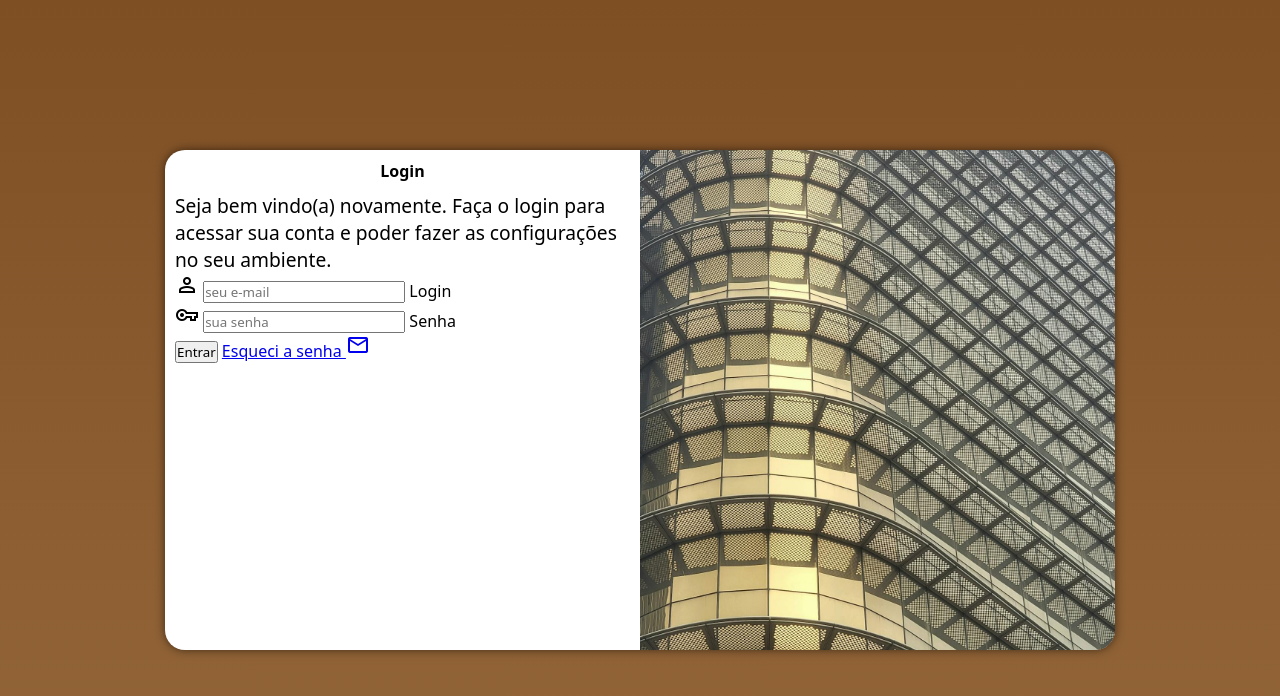
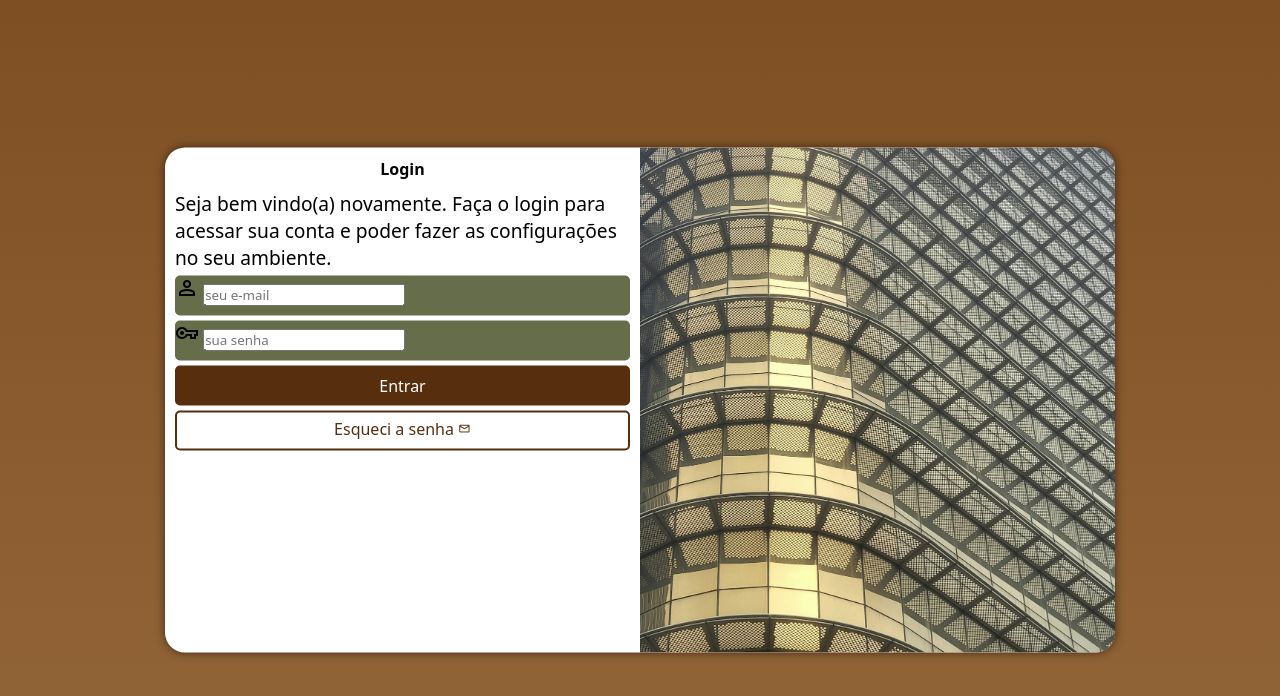
Before and after one commit to mariaclaraanacleto/projeto-login, a plain HTML site: page index.html in a window 1280 px wide. Drawn offline with nearby package versions, Linux system fonts and the light colour scheme.

Commit message:
apliquei estilo ao formulario

```diff
--- a/estilos/style.css
+++ b/estilos/style.css
@@ -30,7 +30,7 @@
 
     background-color: white;
     width: 250px;
-    height: 500px;
+    height: 505px;
     border-radius: 20px;
     box-shadow: 0px 0px 10px rgba(0, 0, 0, 0.558);
 
@@ -58,3 +58,55 @@
 div#formulario > p{
     font-size: 0.8em;
 }
+
+form > div.campo{
+    background-color: #656D4A;
+    display: block;
+    width: 100%;
+    height: 40px;
+    border-radius: 5px;
+    margin: 5px 0px;
+}
+
+div.campo > label{
+    display: none;
+}
+
+form > input[type=submit]{
+    display: block;
+    font-size: 1em;
+    width: 100%;
+    height: 40px;
+    background-color: #582F0E;
+    color: white;
+    border: none;
+    border-radius: 5px;
+    cursor: pointer;
+}
+
+form > input[type=submit]:hover{
+    background-color: #A68A64;
+}
+
+form > a.botao{
+    display: block;
+    text-align: center;
+    font-size: 1em;
+    width: 100%;
+    height: 40px;
+    padding-top: 5px;
+    margin-top: 5px;
+    background-color: white;
+    color: #582F0E;
+    border: 2px solid #582F0E;
+    border-radius: 5px;
+    text-decoration: none;
+}
+
+form > a.botao:hover{
+    background-color: #a34d07;
+}
+
+form > a.botao > span{
+    font-size: 0.8em;
+}
--- a/index.html
+++ b/index.html
@@ -21,15 +21,15 @@
                     <div class="campo">
                         <span class="material-symbols-outlined">person</span>
                         <input type="email" name="login" id="ilogin" placeholder="seu e-mail" autocomplete="email" required maxlength="30">
-                        <label for="ilogin">Login</label>
+                        <label for="ilogin">login</label>
                     </div>
                     <div class="campo">
                         <span class="material-symbols-outlined">vpn_key</span>
                         <input type="password" name="senha" id="isenha" placeholder="sua senha" autocomplete="current-password" required minlength="5" maxlength="15">
-                        <label for="isenha">Senha</label>
+                        <label for="isenha">senha</label>
                     </div>
                     <input type="submit" value="Entrar">
-                    <a href="esqueci.html">
+                    <a href="esqueci.html" class="botao">
                         Esqueci a senha
                             <span class="material-symbols-outlined">mail</span>
                     </a>
```
